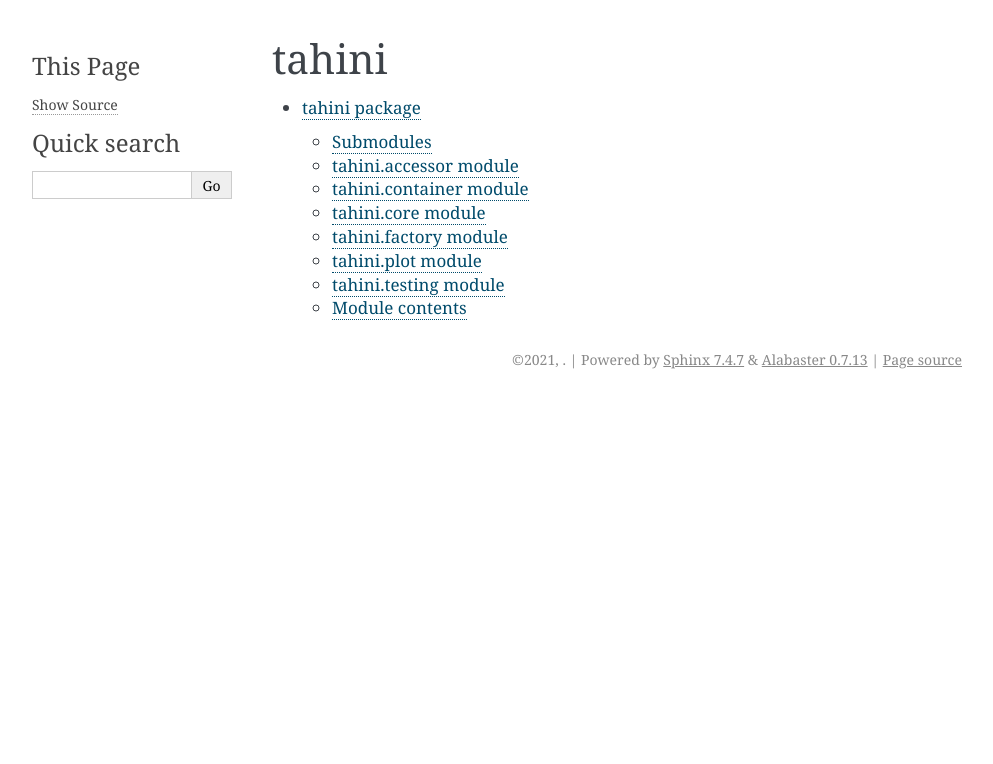
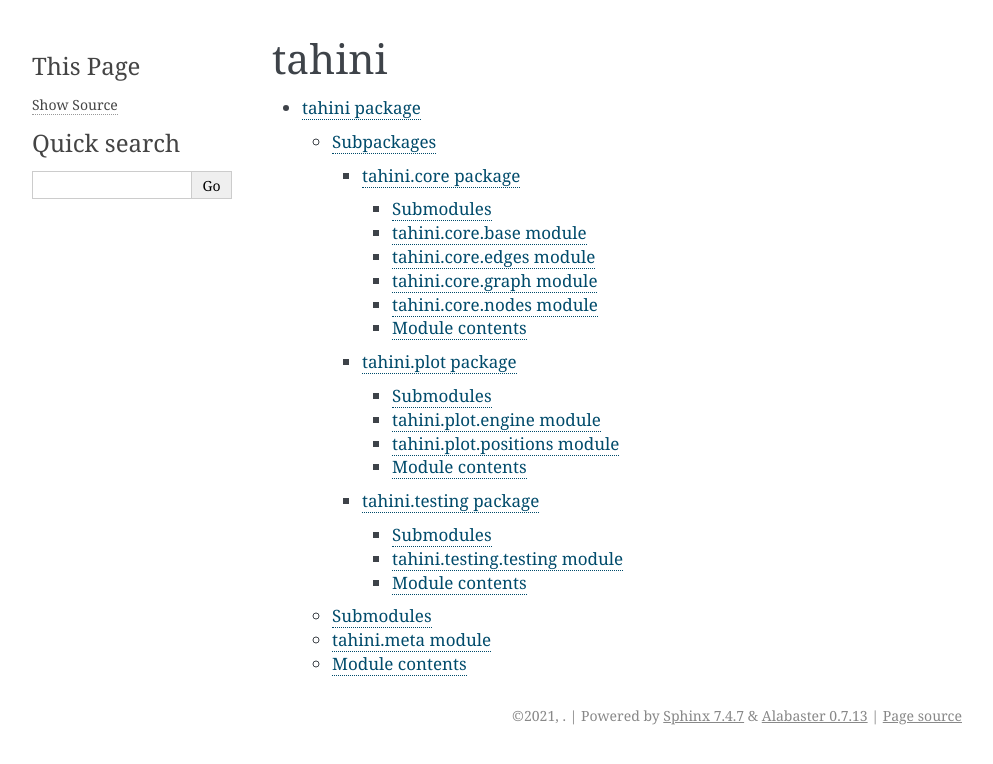
Before and after one commit to tahini-dev/tahini, a Sphinx documentation site: the page built from docs/modules.rst, in a window 1280 px wide. Shown: the top 764 px of the page, without its empty margins (148-1141 px from the left). Built offline with Sphinx 7.4.7, drawn with Linux system fonts in a browser that asks for light colours; the version number is read from the project's files by our own code.

Commit message:
add docs and binder

```diff
--- /dev/null
+++ b/docs/tahini.core.rst
@@ -0,0 +1,45 @@
+tahini.core package
+===================
+
+Submodules
+----------
+
+tahini.core.base module
+-----------------------
+
+.. automodule:: tahini.core.base
+   :members:
+   :undoc-members:
+   :show-inheritance:
+
+tahini.core.edges module
+------------------------
+
+.. automodule:: tahini.core.edges
+   :members:
+   :undoc-members:
+   :show-inheritance:
+
+tahini.core.graph module
+------------------------
+
+.. automodule:: tahini.core.graph
+   :members:
+   :undoc-members:
+   :show-inheritance:
+
+tahini.core.nodes module
+------------------------
+
+.. automodule:: tahini.core.nodes
+   :members:
+   :undoc-members:
+   :show-inheritance:
+
+Module contents
+---------------
+
+.. automodule:: tahini.core
+   :members:
+   :undoc-members:
+   :show-inheritance:
--- /dev/null
+++ b/docs/tahini.plot.rst
@@ -0,0 +1,29 @@
+tahini.plot package
+===================
+
+Submodules
+----------
+
+tahini.plot.engine module
+-------------------------
+
+.. automodule:: tahini.plot.engine
+   :members:
+   :undoc-members:
+   :show-inheritance:
+
+tahini.plot.positions module
+----------------------------
+
+.. automodule:: tahini.plot.positions
+   :members:
+   :undoc-members:
+   :show-inheritance:
+
+Module contents
+---------------
+
+.. automodule:: tahini.plot
+   :members:
+   :undoc-members:
+   :show-inheritance:
--- a/docs/tahini.rst
+++ b/docs/tahini.rst
@@ -1,53 +1,23 @@
 tahini package
 ==============
+
+Subpackages
+-----------
+
+.. toctree::
+   :maxdepth: 4
+
+   tahini.core
+   tahini.plot
+   tahini.testing
 
 Submodules
 ----------
 
-tahini.accessor module
-----------------------
-
-.. automodule:: tahini.accessor
-   :members:
-   :undoc-members:
-   :show-inheritance:
-
-tahini.container module
------------------------
-
-.. automodule:: tahini.container
-   :members:
-   :undoc-members:
-   :show-inheritance:
-
-tahini.core module
+tahini.meta module
 ------------------
 
-.. automodule:: tahini.core
-   :members:
-   :undoc-members:
-   :show-inheritance:
-
-tahini.factory module
----------------------
-
-.. automodule:: tahini.factory
-   :members:
-   :undoc-members:
-   :show-inheritance:
-
-tahini.plot module
-------------------
-
-.. automodule:: tahini.plot
-   :members:
-   :undoc-members:
-   :show-inheritance:
-
-tahini.testing module
----------------------
-
-.. automodule:: tahini.testing
+.. automodule:: tahini.meta
    :members:
    :undoc-members:
    :show-inheritance:
--- /dev/null
+++ b/docs/tahini.testing.rst
@@ -0,0 +1,21 @@
+tahini.testing package
+======================
+
+Submodules
+----------
+
+tahini.testing.testing module
+-----------------------------
+
+.. automodule:: tahini.testing.testing
+   :members:
+   :undoc-members:
+   :show-inheritance:
+
+Module contents
+---------------
+
+.. automodule:: tahini.testing
+   :members:
+   :undoc-members:
+   :show-inheritance:
```
Also changed, not shown: 2 other files.
